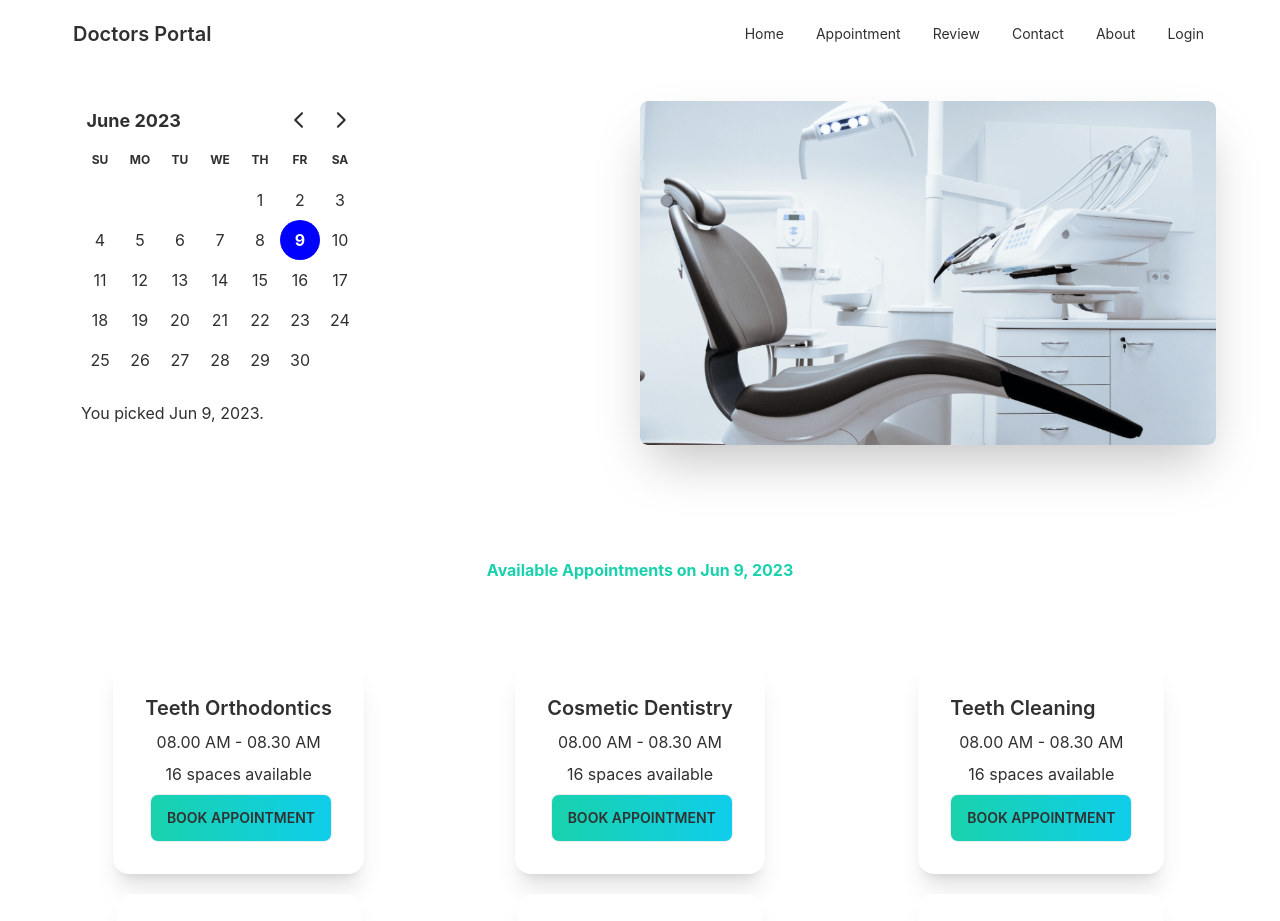
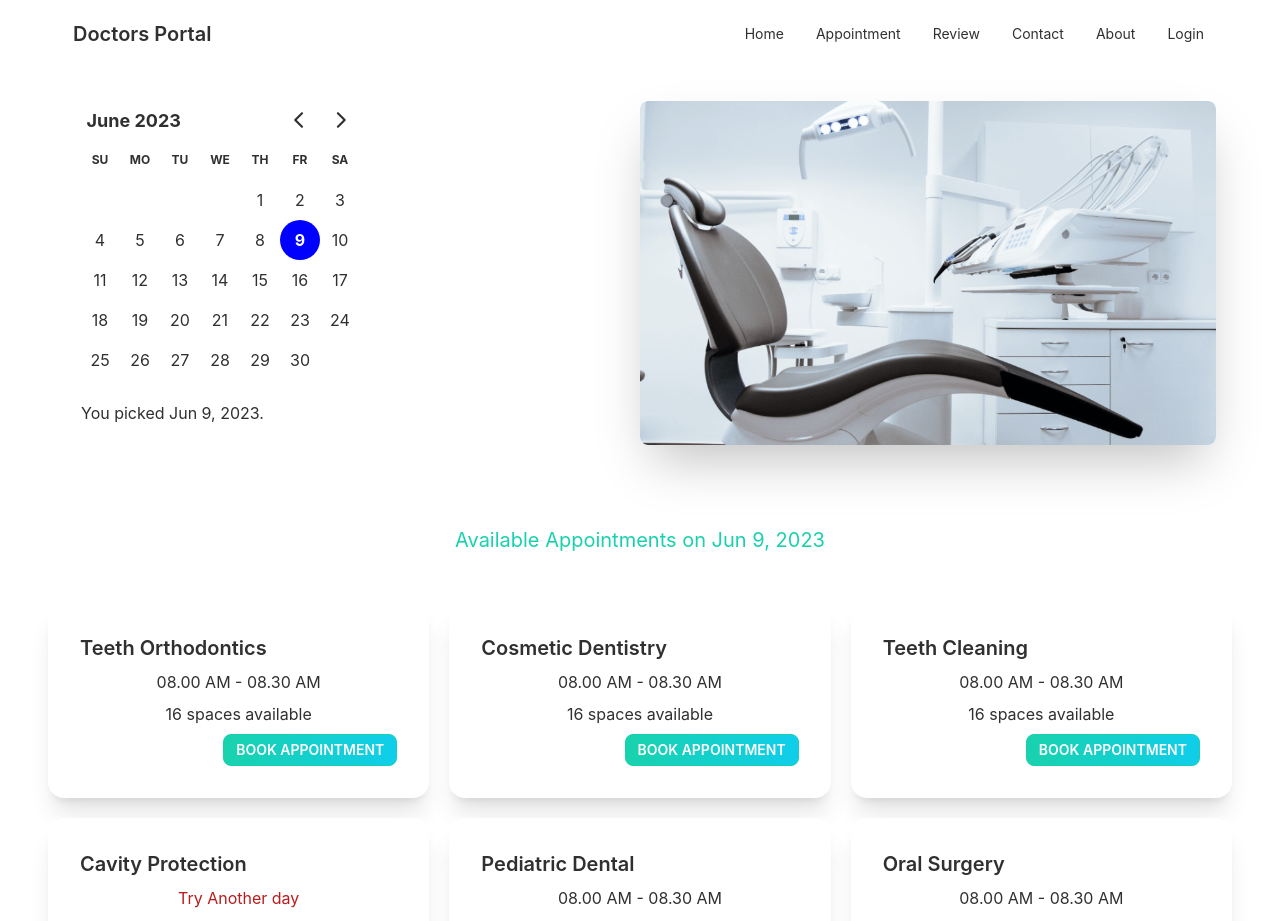
Before and after one commit to ahbab1995/doctors-porta-client, a React (Create React App) app: page /appointment in a window 1280 px wide. Shown: the top 921 px of the page. Built offline with nearby package versions, Linux system fonts and the light colour scheme.

Commit message:
bookinmodel componentes new code added

```diff
--- a/src/Pages/Appointment/AvailableServices.js
+++ b/src/Pages/Appointment/AvailableServices.js
@@ -2,30 +2,33 @@
 import React, { useState, useEffect } from "react";
 
 import Service from "./Service";
+import BookingModel from "./BookingModel";
 
 const AvailableServices = ({ selected }) => {
-  const [bookings, setBookings] = useState([]);
+  const [services, setServices] = useState([]);
+  const [treatment, setTreatment] = useState(null);
+
   useEffect(() => {
     fetch("services.json")
       .then((res) => res.json())
-      .then((data) => setBookings(data));
+      .then((data) => setServices(data));
   }, []);
+
   return (
-    <div>
-      <p className="text-center text-secondary font-bold my-20">
+    <div className="my-10">
+      <h4 className="text-xl text-secondary text-center my-12">
         Available Appointments on {format(selected, "PP")}
-      </p>
-      <section className="grid gap-5 grid-cols-1 md:grid-cols-2 lg:grid-cols-3 justify-items-center mt-6">
-
-        {
-            bookings.map((booking) => (<Service
-                key={booking._id}
-                booking={booking}>
-
-                </Service>
-            ))
-        }
-      </section>
+      </h4>
+      <div className="grid grid-cols-1 md:grid-cols-2 lg:grid-cols-3 gap-5">
+        {services.map((service) => (
+          <Service
+            key={service._id}
+            service={service}
+            setTreatment={setTreatment}
+          ></Service>
+        ))}
+      </div>
+      {treatment && <BookingModel treatment={treatment}></BookingModel>}
     </div>
   );
 };
--- /dev/null
+++ b/src/Pages/Appointment/BookingModel.js
@@ -0,0 +1,26 @@
+import React from "react";
+
+const BookingModel = (treatment) => {
+  console.log(treatment);
+  return (
+    <div>
+      <dialog id="booking_modal" className="modal modal-bottom sm:modal-middle">
+        <form method="dialog" className="modal-box">
+          <button className="btn btn-sm btn-circle btn-ghost absolute right-2 top-2">
+            ✕
+          </button>
+          <h3 className="font-bold text-lg">Hello!</h3>
+          <p className="py-4">
+            Press ESC key or click the button below to close
+          </p>
+          <div className="modal-action">
+            {/* if there is a button in form, it will close the modal */}
+            <button className="btn">Close</button>
+          </div>
+        </form>
+      </dialog>
+    </div>
+  );
+};
+
+export default BookingModel;
--- a/src/Pages/Appointment/Service.js
+++ b/src/Pages/Appointment/Service.js
@@ -1,7 +1,8 @@
 import React from "react";
 
-const Service = ({ booking }) => {
-  const { name, price, slots } = booking;
+const Service = ({ service, setTreatment }) => {
+
+  const { name, slots } = service;
   return (
     <div className="card lg:max-w-lg bg-base-100 shadow-xl ">
       <div className="card-body text-center">
@@ -17,7 +18,19 @@
           {slots.length} {slots.length > 1 ? "spaces" : "space"} available
         </p>
         <div className="card-actions justify-end">
-          <button disabled={slots.length === 0} className="btn bg-gradient-to-r from-secondary to-primary">Book Appointment</button>
+          {/* <button
+            disabled={slots.length === 0}
+            onClick={() => console.log(setTreatment(booking))}
+            className="btn bg-gradient-to-r from-secondary to-primary"
+          >
+            Book Appointment
+          </button> */}
+          <label
+                         htmlFor="booking-modal"
+                        disabled={slots.length === 0}
+                        onClick={() => setTreatment(service)}
+                        className="btn btn-sm btn-secondary text-white uppercase bg-gradient-to-r from-secondary to-primary"
+                        >Book Appointment</label>
         </div>
       </div>
     </div>
```
